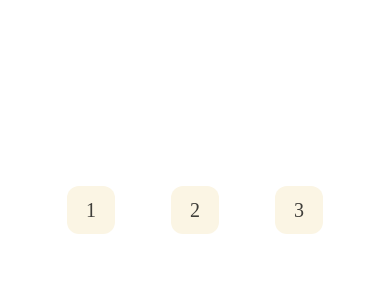
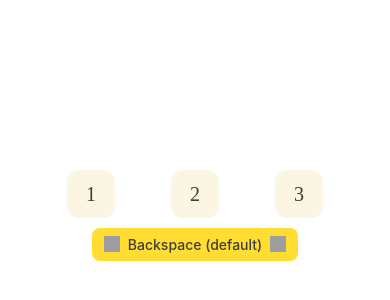
Before and after one commit to yeroar/block-pilot, a React Native app: screen / in a window 390 px wide. Shown: the part 212-512 px from the top of the page. Built offline with nearby package versions, Linux system fonts and the light colour scheme; grey boxes are pictures that could not be loaded.

Commit message:
Icon + ActionTile and CustomKeyboard components

```diff
--- a/App.js
+++ b/App.js
@@ -1,8 +1,27 @@
 import { StatusBar } from "expo-status-bar";
 import { StyleSheet, View } from "react-native";
+import { useState } from "react";
 import CustomKeyButton from "./cc-components/KeyboardButton/KeyboardButton";
+import SimpleButton from "./cc-components/ActionTile/ActionTile";
+import MinimalIcon from "./components/content/MinimalIcon";
+import { IconBackspace } from "./generated-tokens/tokens";
 
 export default function App() {
+  const [buttonState, setButtonState] = useState("default"); // State for SimpleButton
+
+  const toggleState = () => {
+    setButtonState((prevState) => {
+      const newState =
+        prevState === "default"
+          ? "pressed"
+          : prevState === "pressed"
+          ? "selected"
+          : "default";
+      console.log("Button state changed to:", newState); // Debugging state changes
+      return newState;
+    });
+  };
+
   return (
     <View style={styles.container}>
       <View style={styles.keyboardRow}>
@@ -22,6 +41,18 @@ export default function App() {
           onPress={() => console.log("Key 3 pressed")}
         />
       </View>
+      <SimpleButton
+        label={`Backspace (${buttonState})`} // Display current state in label
+        leadingIcon={true}
+        leadingSlot={<MinimalIcon name={IconBackspace} size={16} />}
+        trailingIcon={true}
+        trailingSlot={<MinimalIcon name={IconBackspace} size={16} />}
+        state={buttonState} // Pass dynamic state
+        onPress={() => {
+          console.log("SimpleButton pressed with state:", buttonState); // Log state on press
+          toggleState();
+        }}
+      />
       <StatusBar style="auto" />
     </View>
   );
--- /dev/null
+++ b/cc-components/ActionTile/ActionTile.tsx
@@ -0,0 +1,63 @@
+import React from "react";
+import { View, Text, StyleSheet, TouchableOpacity } from "react-native";
+import MinimalIcon from "../../components/content/MinimalIcon"; // Updated to use MinimalIcon
+import { FacePrimary, ObjectPrimaryBoldDefault, ObjectPrimaryBoldPressed, ObjectPrimarySubtleDefault, ObjectPrimarySubtlePressed, ObjectPrimarySubtleSelected, SpacingM2, SpacingM3 } from "../../generated-tokens/tokens";
+
+export type SimpleButtonProps = {
+  label: string;
+  leadingIcon?: boolean;
+  trailingIcon?: boolean;
+  leadingSlot?: React.ReactNode;
+  trailingSlot?: React.ReactNode;
+  state?: "default" | "pressed" | "selected"; // Added state prop
+  onPress?: () => void; // Added onPress prop
+};
+
+export default function SimpleButton({
+  label,
+  leadingIcon = false,
+  trailingIcon = false,
+  leadingSlot = null,
+  trailingSlot = null,
+  state = "default", // Default state
+  onPress, // Added onPress prop
+}: SimpleButtonProps) {
+  const backgroundColor =
+    state === "pressed"
+      ? ObjectPrimaryBoldPressed
+      : state === "selected"
+      ? ObjectPrimarySubtleDefault
+      : ObjectPrimaryBoldDefault; // Determine background color based on state
+
+  console.log("SimpleButton rendered with state:", state); // Debugging state rendering
+
+  return (
+    <TouchableOpacity onPress={onPress}> {/* Make button interactive */}
+      <View style={[styles.container, { backgroundColor }]}> {/* Apply dynamic background color */}
+        {leadingIcon && (leadingSlot || <MinimalIcon name="default-leading" size={16} />)}
+        <Text style={styles.label}>{label}</Text>
+        {trailingIcon && (trailingSlot || <MinimalIcon name="default-trailing" size={16} />)}
+      </View>
+    </TouchableOpacity>
+  );
+}
+
+const styles = StyleSheet.create({
+  container: {
+    flexDirection: "row",
+    alignItems: "center",
+    justifyContent: "center",
+    paddingVertical: SpacingM2,
+    paddingHorizontal: SpacingM3,
+    borderRadius: 8,
+  },
+  label: {
+    color: FacePrimary, // Updated to use FacePrimary token
+    fontSize: 14,
+    fontWeight: "500",
+    paddingHorizontal: SpacingM2,
+  },
+  icon: {
+    marginHorizontal: SpacingM2,
+  },
+});
--- /dev/null
+++ b/components/content/MinimalIcon.tsx
@@ -0,0 +1,41 @@
+import React from "react";
+import { Image, StyleSheet } from "react-native";
+
+export type MinimalIconProps = {
+  name: string; // Can be a URL or Ionicon name
+  color?: string; // Ignored if name is a URL
+  size?: number;
+};
+
+/**
+ * MinimalIcon - A lightweight icon component supporting tokens or Ionicons.
+ *
+ * @param {string} name - The name of the Ionicon or a URL for the icon.
+ * @param {string} [color="#000"] - The color of the Ionicon (ignored for URLs).
+ * @param {number} [size=24] - The size of the icon.
+ */
+export default function MinimalIcon({
+  name,
+  color = "#000",
+  size = 24,
+}: MinimalIconProps) {
+  if (name.startsWith("http")) {
+    // Render as an image if name is a URL
+    return (
+      <Image
+        source={{ uri: name }}
+        style={[styles.icon, { width: size, height: size }]} // Ensure size is applied
+      />
+    );
+  }
+
+  // Fallback to Ionicons for named icons
+  const Ionicons = require("@expo/vector-icons").Ionicons;
+  return <Ionicons name={name} color={color} size={size} style={styles.icon} />;
+}
+
+const styles = StyleSheet.create({
+  icon: {
+    alignSelf: "center",
+  },
+});
--- a/generated-tokens/tokens.js
+++ b/generated-tokens/tokens.js
@@ -336,3 +336,5 @@ export const MobileBalance03 = {
 export const TextCaseNone = "none";
 export const TextDecorationNone = "none";
 export const ParagraphIndent0 = "0px";
+export const IconBackspace =
+  "https://cdn-icons-png.flaticon.com/512/318/318218.png";
```
Also changed, not shown: cc-components/Keyboard/CustomKeyboard.figma.tsx (added, +20 -0 lines), cc-components/Keyboard/CustomKeyboard.tsx (added, +114 -0 lines).
